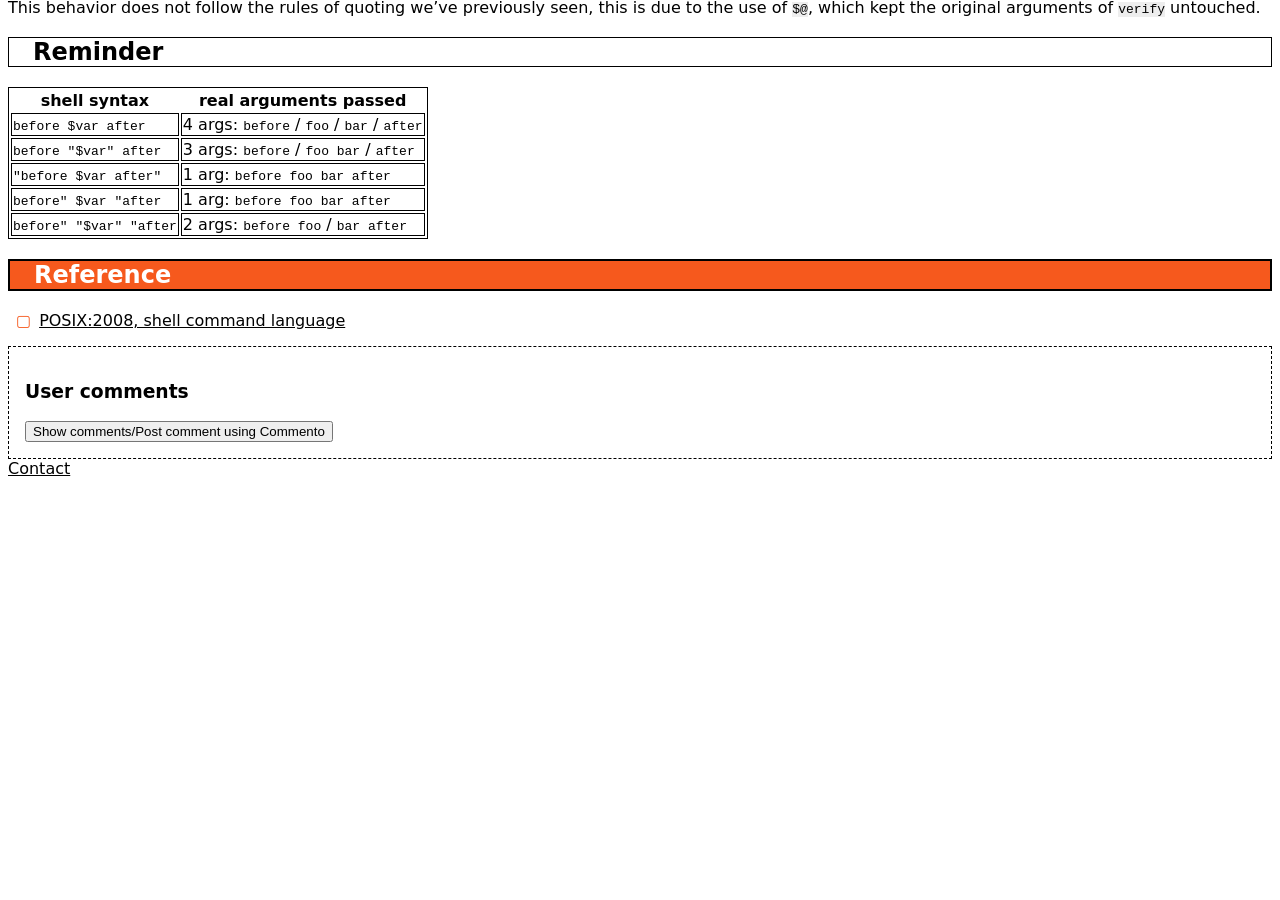
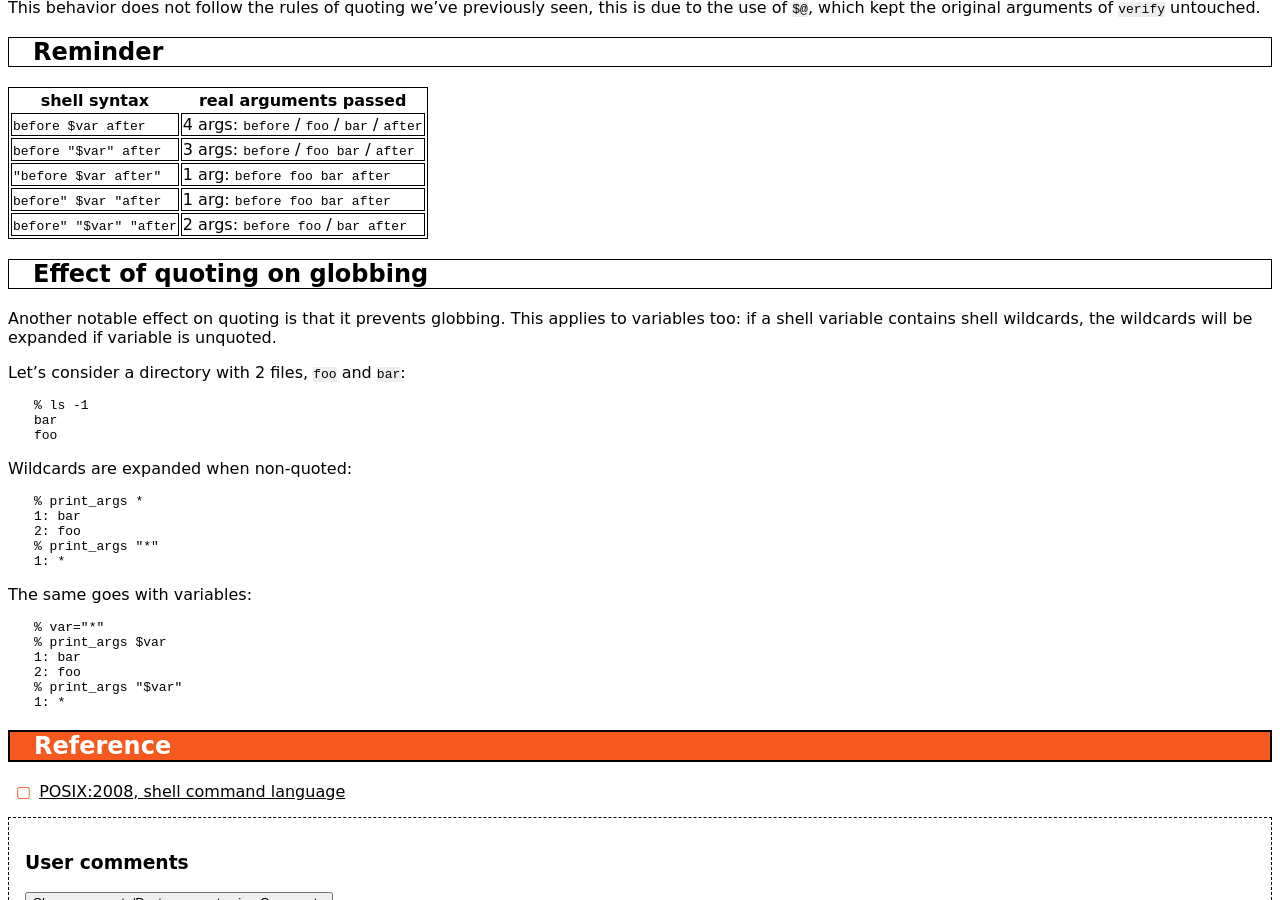
Before and after one commit to hydrargyrum/hydrargyrum.github.io, a Jekyll site: the page built from _posts/2014-12-16-shell-quoting.md, in a window 1280 px wide and 900 px high, scrolled down 2676 px. Built offline with Jekyll 4.4.1, drawn with Linux system fonts in a browser that asks for light colours; before the commit the page ends 3162 px from its top, so only the background shows below that.

Commit message:
_posts/2014-12-16-shell-quoting.md: add "Effect of quoting on globbing"

````diff
--- a/_posts/2014-12-16-shell-quoting.md
+++ b/_posts/2014-12-16-shell-quoting.md
@@ -218,6 +218,40 @@ This behavior does not follow the rules of quoting we've previously seen, this i
 | `before" $var "after` | 1 arg: `before foo bar after` |
 | `before" "$var" "after` | 2 args: `before foo` / `bar after` |
 
+## Effect of quoting on globbing
+
+Another notable effect on quoting is that it prevents globbing.
+This applies to variables too: if a shell variable contains shell wildcards, the wildcards will be expanded if variable is unquoted.
+
+Let's consider a directory with 2 files, `foo` and `bar`:
+
+```sh
+% ls -1
+bar
+foo
+```
+
+Wildcards are expanded when non-quoted:
+
+```sh
+% print_args *
+1: bar
+2: foo
+% print_args "*"
+1: *
+```
+
+The same goes with variables:
+
+```sh
+% var="*"
+% print_args $var
+1: bar
+2: foo
+% print_args "$var"
+1: *
+```
+
 # Reference
 
 * [POSIX:2008, shell command language](http://pubs.opengroup.org/onlinepubs/009695399/utilities/xcu_chap02.html)
````
Also changed, not shown: other parts of _posts/2014-12-16-shell-quoting.md (+1 -1 lines).
